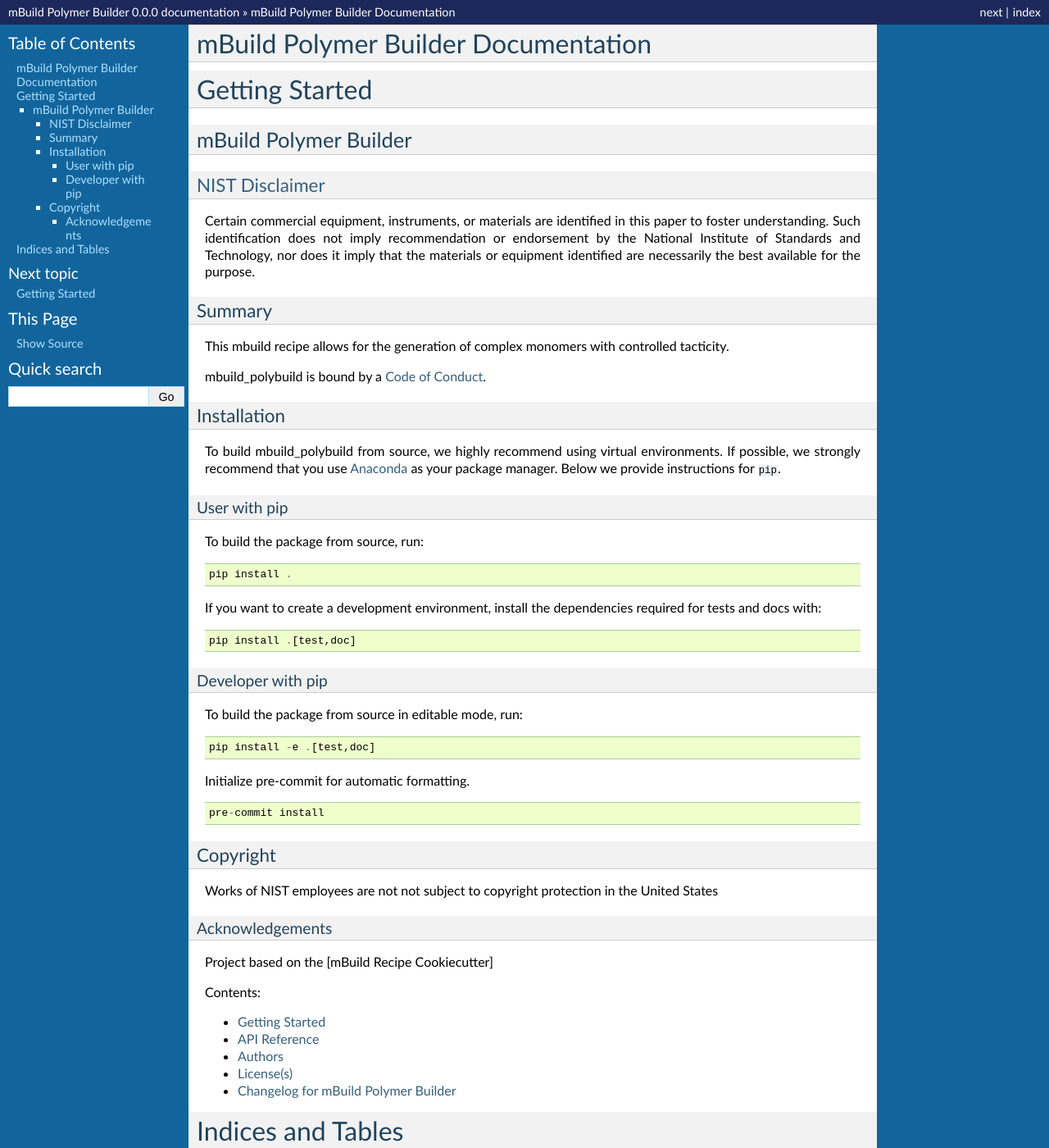
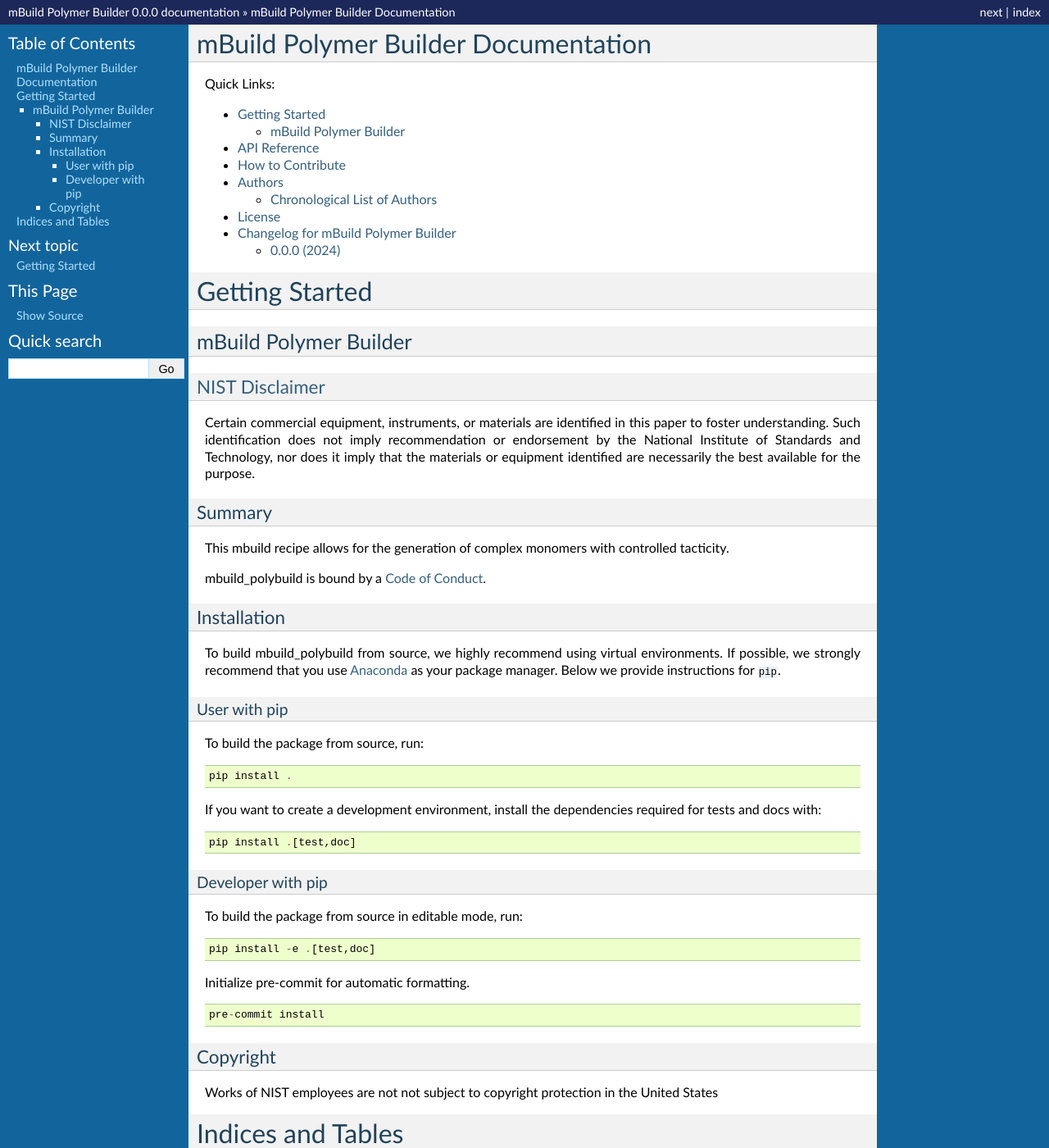
Before and after one commit to usnistgov/mbuild_polybuild, a Sphinx documentation site: the page built from docs/index.rst, in a window 1280 px wide and 1400 px high. Shown: the whole window at 82% size. Built offline with Sphinx 7.4.7, drawn with Linux system fonts in a browser that asks for light colours.

````diff
--- a/CHANGELOG.rst
+++ b/CHANGELOG.rst
@@ -1,6 +1,6 @@
-==============
+======================================
 Changelog for mBuild Polymer Builder
-==============
+======================================
 All notable changes to this project will be documented in this file for each version under one of the following subheadings: Added, Fixed, Changed, Deprecated, Removed, Security, Performance, Other.
 
 This project adheres to [Semantic Versioning](https://semver.org/spec/v2.0.0.html).
--- a/README.md
+++ b/README.md
@@ -1,17 +1,17 @@
 mBuild Polymer Builder
 ==============================
 
-### [NIST Disclaimer][nist-disclaimer]
+## [NIST Disclaimer][nist-disclaimer]
 
 Certain commercial equipment, instruments, or materials are identified in this paper to foster understanding. Such identification does not imply recommendation or endorsement by the National Institute of Standards and Technology, nor does it imply that the materials or equipment identified are necessarily the best available for the purpose.
 
-### Summary
+## Summary
 
 This mbuild recipe allows for the generation of complex monomers with controlled tacticity.
 
 mbuild_polybuild is bound by a [Code of Conduct](https://github.com/usnistgov/mbuild_polybuild/blob/main/CODE_OF_CONDUCT.md).
 
-### Installation
+## Installation
 
 To build mbuild_polybuild from source,
 we highly recommend using virtual environments.
@@ -19,7 +19,7 @@ If possible, we strongly recommend that you use
 [Anaconda](https://docs.conda.io/en/latest/) as your package manager.
 Below we provide instructions for `pip`.
 
-#### User with pip
+### User with pip
 
 To build the package from source, run:
 
@@ -34,7 +34,7 @@ the dependencies required for tests and docs with:
 pip install .[test,doc]
 ```
 
-#### Developer with pip
+### Developer with pip
 
 To build the package from source in editable mode, run:
 
@@ -48,15 +48,9 @@ Initialize pre-commit for automatic formatting.
 pre-commit install
 ```
 
-### Copyright
+## Copyright
 
 Works of NIST employees are not not subject to copyright protection in the United States
-
-
-#### Acknowledgements
-
-Project based on the
-[mBuild Recipe Cookiecutter]
 
 <!-- References -->
 
--- a/docs/conf.py
+++ b/docs/conf.py
@@ -1,10 +1,5 @@
 # -*- coding: utf-8 -*-
-#
-# Configuration file for the Sphinx documentation builder.
-#
-# This file does only contain a selection of the most common options. For a
-# full list see the documentation:
-# http://www.sphinx-doc.org/en/stable/config
+"""Configuration file for the Sphinx documentation builder."""
 
 # -- Path setup --------------------------------------------------------------
 
@@ -15,24 +10,25 @@
 # Incase the project was not installed
 import os
 import sys
-sys.path.insert(0, os.path.abspath('..'))
+
+sys.path.insert(0, os.path.abspath(".."))
 
 try:
     import mbuild_polybuild
-except:
-    raise ImportError("The package, mbuild_polybuilde, has not been installed.")
-
+except Exception:
+    raise ImportError("The package, mbuild_polybuild, has not been installed.")
+print(mbuild_polybuild.__version__)
 
 # -- Project information -----------------------------------------------------
 
-project = 'mBuild Polymer Builder'
-copyright = (": Works of NIST employees are not not subject to copyright protection in the United States")
-authors = ['Jennifer A Clark']
+project = "mBuild Polymer Builder"
+copyright = ": Works of NIST employees are not not subject to copyright protection in the United States"
+authors = ["Jennifer A Clark"]
 
 # The short X.Y version
-version = '0.0'
+version = "0.0"
 # The full version, including alpha/beta/rc tags
-release = '0.0.0'
+release = "0.0.0"
 
 
 # -- General configuration ---------------------------------------------------
@@ -45,15 +41,15 @@ release = '0.0.0'
 # extensions coming with Sphinx (named 'sphinx.ext.*') or your custom
 # ones.
 extensions = [
-    'sphinx.ext.autosummary',
-    'sphinx.ext.autodoc',
-    'sphinx.ext.mathjax',
-    'sphinx.ext.viewcode',
-    'sphinx.ext.napoleon',
-    'sphinx.ext.intersphinx',
-    'sphinx.ext.extlinks',
-    'myst_parser',
-    'sphinx_copybutton',
+    "sphinx.ext.autosummary",
+    "sphinx.ext.autodoc",
+    "sphinx.ext.mathjax",
+    "sphinx.ext.viewcode",
+    "sphinx.ext.napoleon",
+    "sphinx.ext.intersphinx",
+    "sphinx.ext.extlinks",
+    "myst_parser",
+    "sphinx_copybutton",
 ]
 
 autosummary_generate = True
@@ -61,17 +57,19 @@ napoleon_google_docstring = False
 napoleon_use_param = False
 napoleon_use_ivar = True
 
+autodoc_mock_imports = ["mbuild_polybuild.tests"]
+
 # Add any paths that contain templates here, relative to this directory.
-templates_path = [os.path.join('_templates', "autosummary")]
+templates_path = [os.path.join("_templates", "autosummary")]
 
 # The suffix(es) of source filenames.
 # You can specify multiple suffix as a list of string:
 #
 # source_suffix = ['.rst', '.md']
-source_suffix = '.rst'
+source_suffix = ".rst"
 
 # The master toctree document.
-master_doc = 'index'
+master_doc = "index"
 
 # The language for content autogenerated by Sphinx. Refer to documentation
 # for a list of supported languages.
@@ -83,17 +81,17 @@ language = "en"
 # List of patterns, relative to source directory, that match files and
 # directories to ignore when looking for source files.
 # This pattern also affects html_static_path and html_extra_path .
-exclude_patterns = ['_build', 'Thumbs.db', '.DS_Store']
+exclude_patterns = ["_build", "Thumbs.db", ".DS_Store", "README.txt"]
 
 # The name of the Pygments (syntax highlighting) style to use.
-pygments_style = 'sphinx'
+pygments_style = "sphinx"
 
 
 # -- Options for HTML output -------------------------------------------------
 
 # The theme to use for HTML and HTML Help pages.  See the documentation for
 # a list of builtin themes.
-html_theme = 'classic'
+html_theme = "classic"
 
 # Theme options are theme-specific and customize the look and feel of a theme
 # further.  For a list of options available for each theme, see the
@@ -111,7 +109,7 @@ html_theme_options = {
 # Add any paths that contain custom static files (such as style sheets) here,
 # relative to this directory. They are copied after the builtin static files,
 # so a file named "default.css" will overwrite the builtin "default.css".
-html_static_path = ['_static']
+html_static_path = ["_static"]
 
 # Custom sidebar templates, must be a dictionary that maps document names
 # to template names.
@@ -127,7 +125,7 @@ html_static_path = ['_static']
 # -- Options for HTMLHelp output ---------------------------------------------
 
 # Output file base name for HTML help builder.
-htmlhelp_basename = 'mbuild_polybuilddoc'
+htmlhelp_basename = "mbuild_polybuilddoc"
 
 
 # -- Options for LaTeX output ------------------------------------------------
@@ -136,15 +134,12 @@ latex_elements = {
     # The paper size ('letterpaper' or 'a4paper').
     #
     # 'papersize': 'letterpaper',
-
     # The font size ('10pt', '11pt' or '12pt').
     #
     # 'pointsize': '10pt',
-
     # Additional stuff for the LaTeX preamble.
     #
     # 'preamble': '',
-
     # Latex figure (float) alignment
     #
     # 'figure_align': 'htbp',
@@ -154,8 +149,13 @@ latex_elements = {
 # (source start file, target name, title,
 #  author, documentclass [howto, manual, or own class]).
 latex_documents = [
-    (master_doc, 'mbuild_polybuild.tex', 'mBuild Polymer Builder Documentation',
-     'mbuild_polybuild', 'manual'),
+    (
+        master_doc,
+        "mbuild_polybuild.tex",
+        "mBuild Polymer Builder Documentation",
+        "mbuild_polybuild",
+        "manual",
+    ),
 ]
 
 
@@ -164,8 +164,13 @@ latex_documents = [
 # One entry per manual page. List of tuples
 # (source start file, name, description, authors, manual section).
 man_pages = [
-    (master_doc, 'mbuild_polybuild', 'mBuild Polymer Builder Documentation',
-     authors, 1)
+    (
+        master_doc,
+        "mbuild_polybuild",
+        "mBuild Polymer Builder Documentation",
+        authors,
+        1,
+    )
 ]
 
 
@@ -175,9 +180,15 @@ man_pages = [
 # (source start file, target name, title, author,
 #  dir menu entry, description, category)
 texinfo_documents = [
-    (master_doc, 'mbuild_polybuild', 'mBuild Polymer Builder Documentation',
-     ", ".join(authors), 'mbuild_polybuild', "Calm down it's just a package",
-     'Miscellaneous'),
+    (
+        master_doc,
+        "mbuild_polybuild",
+        "mBuild Polymer Builder Documentation",
+        ", ".join(authors),
+        "mbuild_polybuild",
+        "Calm down it's just a package",
+        "Miscellaneous",
+    ),
 ]
 
 
--- a/docs/contributing.rst
+++ b/docs/contributing.rst
@@ -1,2 +1,2 @@
-.. include:: ../.github/CONTRIBUTING.md
+.. include:: ../CONTRIBUTING.md
    :parser: myst_parser.sphinx_
--- a/docs/index.rst
+++ b/docs/index.rst
@@ -1,11 +1,9 @@
 mBuild Polymer Builder Documentation
 ===============================================
 
-.. include:: readme.rst
-
 .. toctree::
-   :maxdepth: 1
-   :caption: Contents:
+   :maxdepth: 2
+   :caption: Quick Links:
 
    readme
    API Reference <_autosummary/mbuild_polybuild>
--- a/mbuild_polybuild/__init__.py
+++ b/mbuild_polybuild/__init__.py
@@ -0,0 +1,6 @@
+"""mBuild Polymer Builder: an mbuild recipe allows for the generation of complex monomers with controlled tacticity."""
+
+# Add imports here
+from importlib.metadata import version
+
+__version__ = version("mbuild_polybuild")
````
Also changed, not shown: other parts of docs/index.rst (+2 -0 lines), AUTHORS.md (+4 -4 lines), CONTRIBUTING.md (added, +29 -0 lines), docs/api.rst (deleted, +0 -9 lines), docs/license.rst (+2 -6 lines), pyproject.toml (+35 -13 lines), .pre-commit-config.yaml, docs/README.txt (line endings or trailing spaces), 1 other file.
